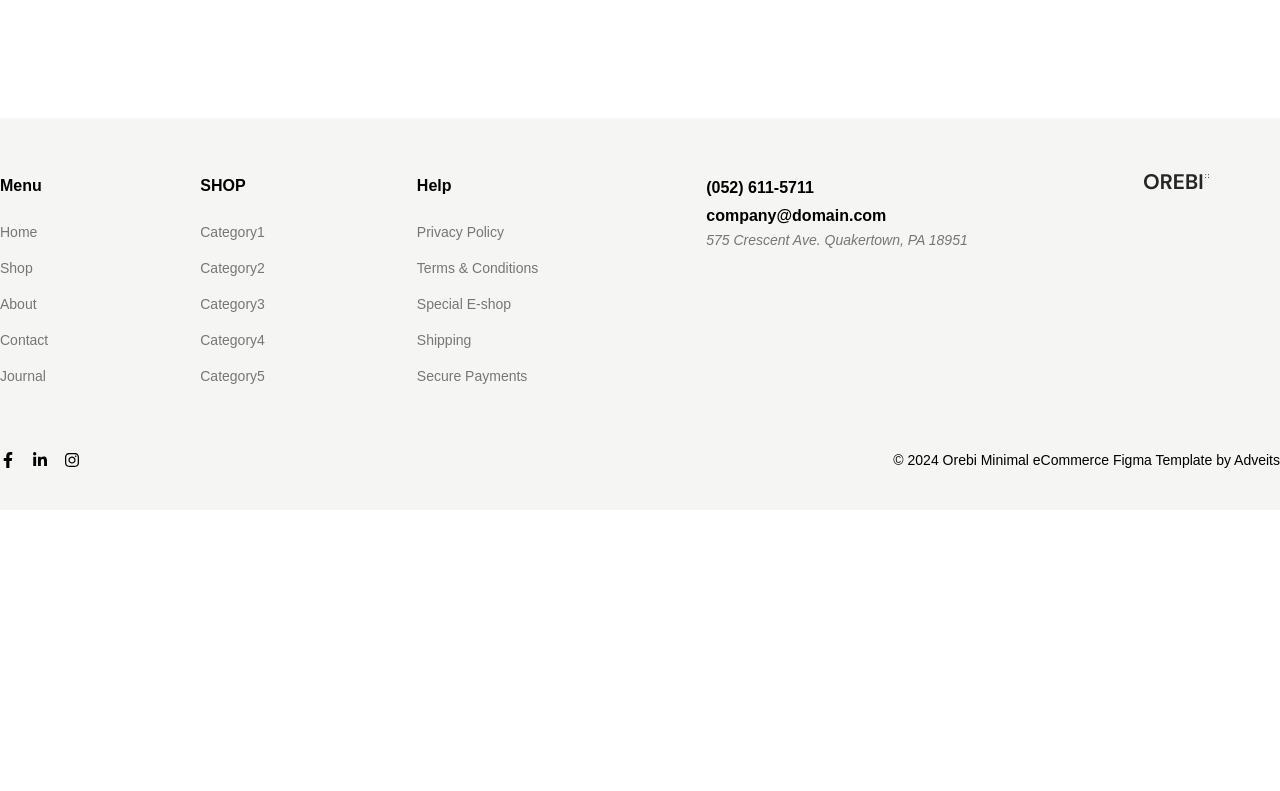
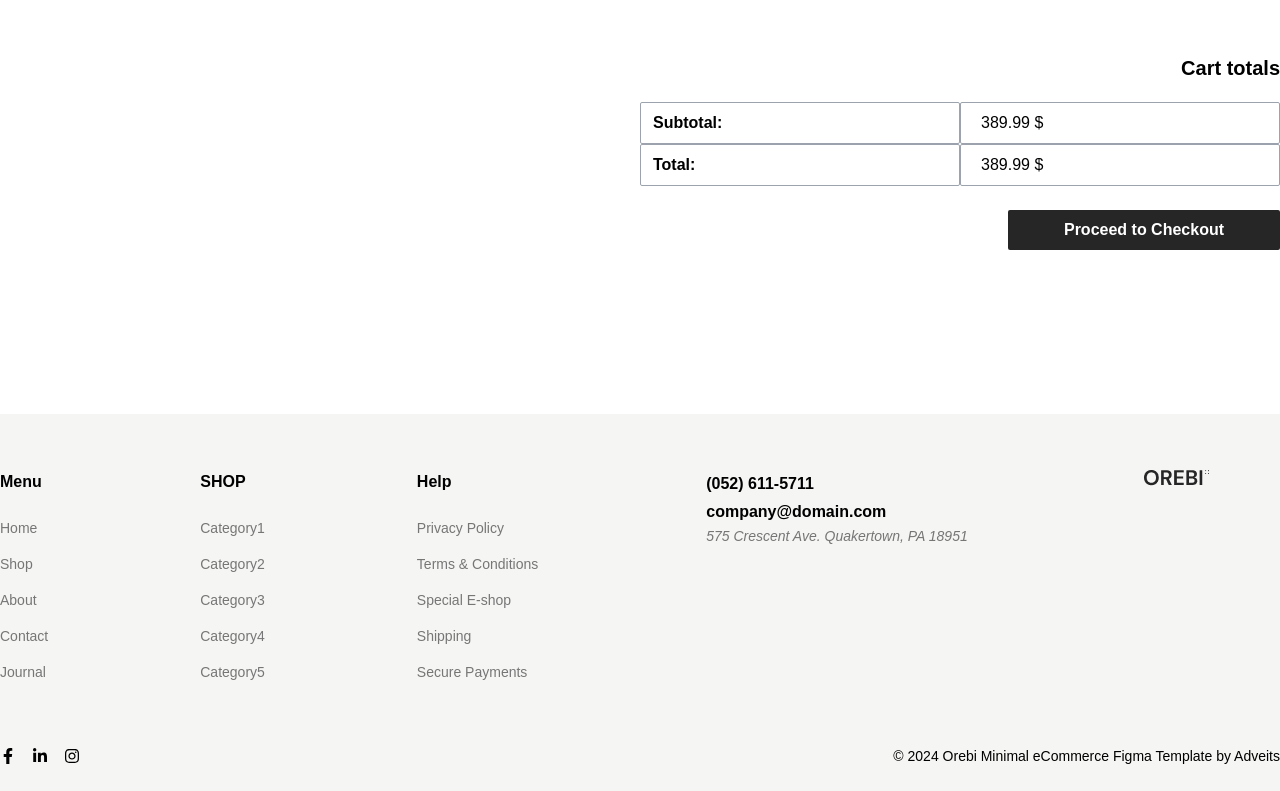
Before and after one commit to mahmudulhasanprodan/orebiTwo, a React (Vite) app: page /cart in a window 1280 px wide. Shown: the part 1106-1897 px from the top of the page. Before the commit the page ends 1616 px from the top, so only its background shows below. Built offline with nearby package versions, Linux system fonts and the light colour scheme.

Commit message:
proceed part

```diff
--- a/src/Pages/Cart/Cart.jsx
+++ b/src/Pages/Cart/Cart.jsx
@@ -4,7 +4,7 @@ import img from "../../assets/HomeComponentPic/ArrivalPicone.png"
 import { FaPlus,  FaMinus } from "react-icons/fa6";
 import { useSelector,useDispatch } from 'react-redux';
 import { MdCancel } from "react-icons/md";
-import { removeCaritem } from '../../Redux/AllSlice/CartSlice/CartSlice';
+import { removeCaritem,IncrementQuantity,DecrementQuantity} from '../../Redux/AllSlice/CartSlice/CartSlice';
 
 
 const Cart = () => {
@@ -16,6 +16,16 @@ const {carItem} = useSelector((state) => (state.Cart));
 const HandleremoveItem = (item) => {
   dispatch(removeCaritem(item));
 }
+
+// HandleIncrement function start here
+const HandleIncrement = (item) => {
+  dispatch(IncrementQuantity(item));
+};
+
+// HandleDecrement function start here
+const HandleDecrement = (item) => {
+    dispatch(DecrementQuantity(item));
+};
 
   return (
     <>
@@ -49,10 +59,14 @@ const HandleremoveItem = (item) => {
           </div>
           {/* cart Item list  */}
           <div className="h-[500px] overflow-y-scroll">
-          {carItem?.length> 0 ?  (carItem?.map((item) => (
-            <div className="flex items-center justify-between py-6" key={item.id}>
+            {carItem?.length > 0
+              ? carItem?.map((item) => (
+                  <div
+                    className="flex items-center justify-between py-6"
+                    key={item.id}
+                  >
                     <div className="flex shrink grow basis-60 cursor-pointer items-center gap-x-3">
-                <span onClick={()=> HandleremoveItem(item)}>
+                      <span onClick={() => HandleremoveItem(item)}>
                         <MdCancel className="text-xl active:text-green-400" />
                       </span>
                       <div className="h-20 w-20 shadow-xl">
@@ -76,13 +90,19 @@ const HandleremoveItem = (item) => {
                     <div className="flex shrink grow basis-60 justify-center pl-6">
                       <div className="flex items-center">
                         <div className="flex cursor-pointer items-center justify-around gap-x-3  border-2 border-gray-300 py-1">
-                    <span className="px-1">
+                          <span
+                            className="px-1"
+                            onClick={() => HandleDecrement(item)}
+                          >
                             <FaMinus />
                           </span>
                           <p className="font-DMsans text-base font-semibold text-BtnColor">
                             {item.cartQuantity}
                           </p>
-                    <span className="px-1">
+                          <span
+                            className="px-1"
+                            onClick={() => HandleIncrement(item)}
+                          >
                             <FaPlus />
                           </span>
                         </div>
@@ -90,12 +110,44 @@ const HandleremoveItem = (item) => {
                     </div>
                     <div className="flex grow basis-60 justify-center pl-6">
                       <p className="font-DMsans text-base font-semibold text-BtnColor">
-                  {`$${item.cartQuantity*item.price}`}
+                        {`$${item.cartQuantity * item.price}`}
                       </p>
                     </div>
                   </div>
-          ))) : ""}
-
+                ))
+              : ""}
+          </div>
+          <div className="py-10">
+            <div className="py-5 text-end">
+              <h2 className="font-DMsans text-xl font-bold">Cart totals</h2>
+            </div>
+            <div>
+              <div className="flex items-center justify-end">
+                <div className="basis-1/4 border-[1px] border-gray-400 py-2 rounded-sm">
+                  <h2 className="font-DMsans text-base font-bold pl-3">Subtotal:</h2>
+                </div>
+                <div className="basis-1/4  border-[1px] border-gray-400 py-2 rounded-sm">
+                  <h2 className="pl-5 font-DMsans text-base font-normal">
+                    389.99 $
+                  </h2>
+                </div>
+              </div>
+              <div className="flex items-center justify-end rounded-sm">
+                <div className="basis-1/4  border-[1px] border-gray-400 py-2 rounded-sm">
+                  <h2 className="font-DMsans text-base font-bold pl-3">Total:</h2>
+                </div>
+                <div className="basis-1/4  border-[1px] border-gray-400 py-2 rounded-sm">
+                  <h2 className="pl-5 font-DMsans text-base font-normal">
+                    389.99 $
+                  </h2>
+                </div>
+              </div>
+            </div>
+            <div className="flex justify-end pt-6">
+              <button className="bg-BtnColor px-14 py-2 font-DMsans text-base font-bold text-white rounded-sm">
+                Proceed to Checkout
+              </button>
+            </div>
           </div>
         </div>
       </div>
--- a/src/Redux/AllSlice/CartSlice/CartSlice.js
+++ b/src/Redux/AllSlice/CartSlice/CartSlice.js
@@ -67,7 +67,45 @@ const initialState = {
             theme: "light",
             transition: Bounce,
             });
+       },
+       IncrementQuantity: (state, action) => {
+       const findIndex = state.carItem.findIndex((item) => item.id === action.payload.id)
+        if(findIndex >= 0){
+          state.carItem[findIndex].cartQuantity += 1;
+          localStorage.setItem("carItem",JSON.stringify(state.carItem));
+          toast.success(`${action.payload.title} Increment`, {
+            position: "top-right",
+            autoClose: 5000,
+            hideProgressBar: false,
+            closeOnClick: true,
+            pauseOnHover: true,
+            draggable: true,
+            progress: undefined,
+            theme: "light",
+            transition: Bounce,
+            });
+        };
+       },
+
+       DecrementQuantity: (state,action) => {
+        const findIndex = state.carItem.findIndex((item) => item.id === action.payload.id)
+        if(state.carItem[findIndex].cartQuantity > 1){
+          state.carItem[findIndex].cartQuantity -= 1;
+          localStorage.setItem("carItem",JSON.stringify(state.carItem));
+          toast.error(`${action.payload.title} Decrement`, {
+            position: "bottom-left",
+            autoClose: 5000,
+            hideProgressBar: false,
+            closeOnClick: true,
+            pauseOnHover: true,
+            draggable: true,
+            progress: undefined,
+            theme: "light",
+            transition: Bounce,
+            });
+        };
        }
+
     },
 });
 
@@ -75,6 +113,6 @@ const initialState = {
 
 
 // Action creators are generated for each case reducer function
-export const { addtoCart,removeCaritem} = cartSlice.actions
+export const { addtoCart,removeCaritem,IncrementQuantity,DecrementQuantity} = cartSlice.actions
 
 export default cartSlice.reducer
```
Lines whose indentation alone changed are shown as unchanged.
